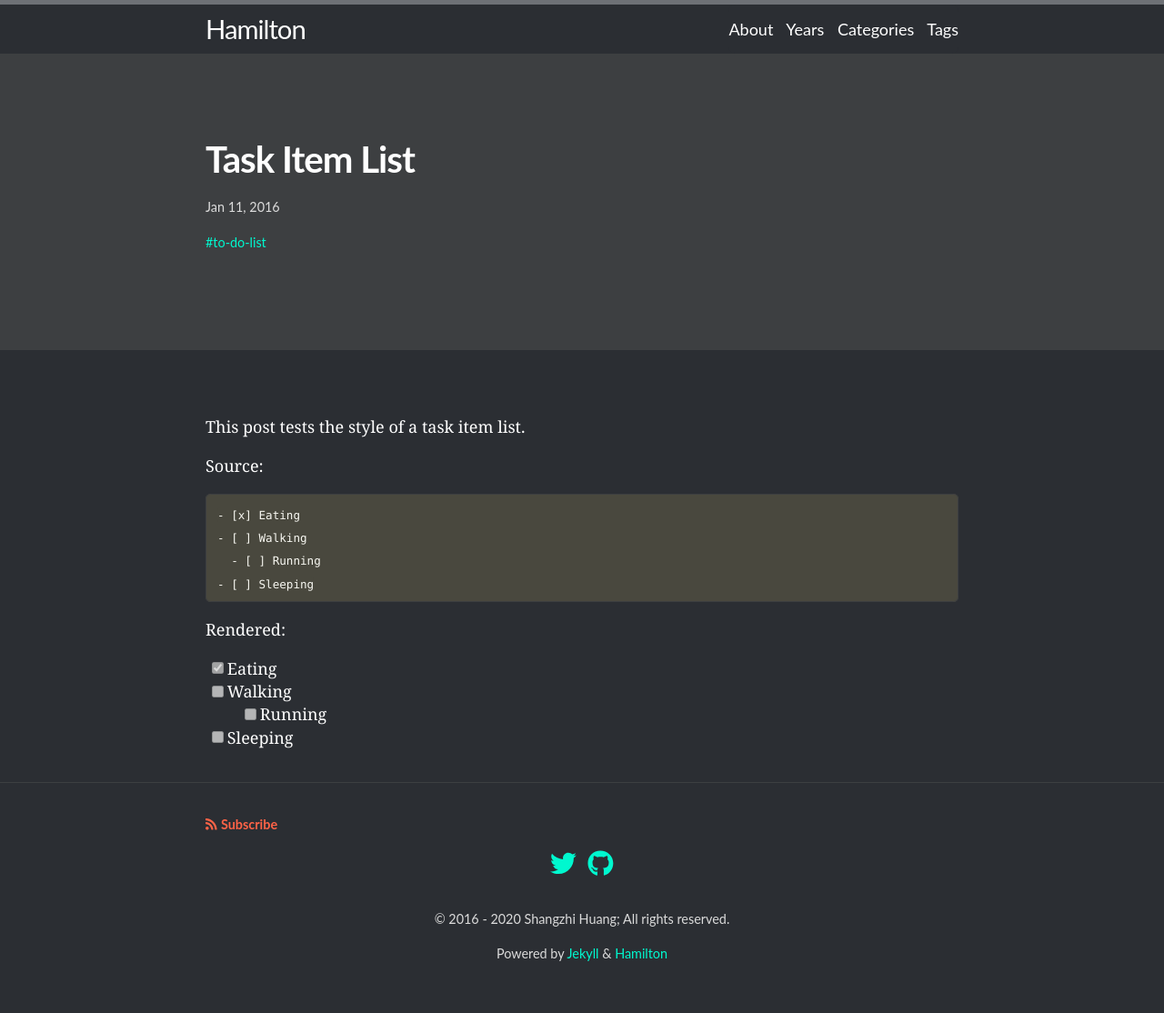
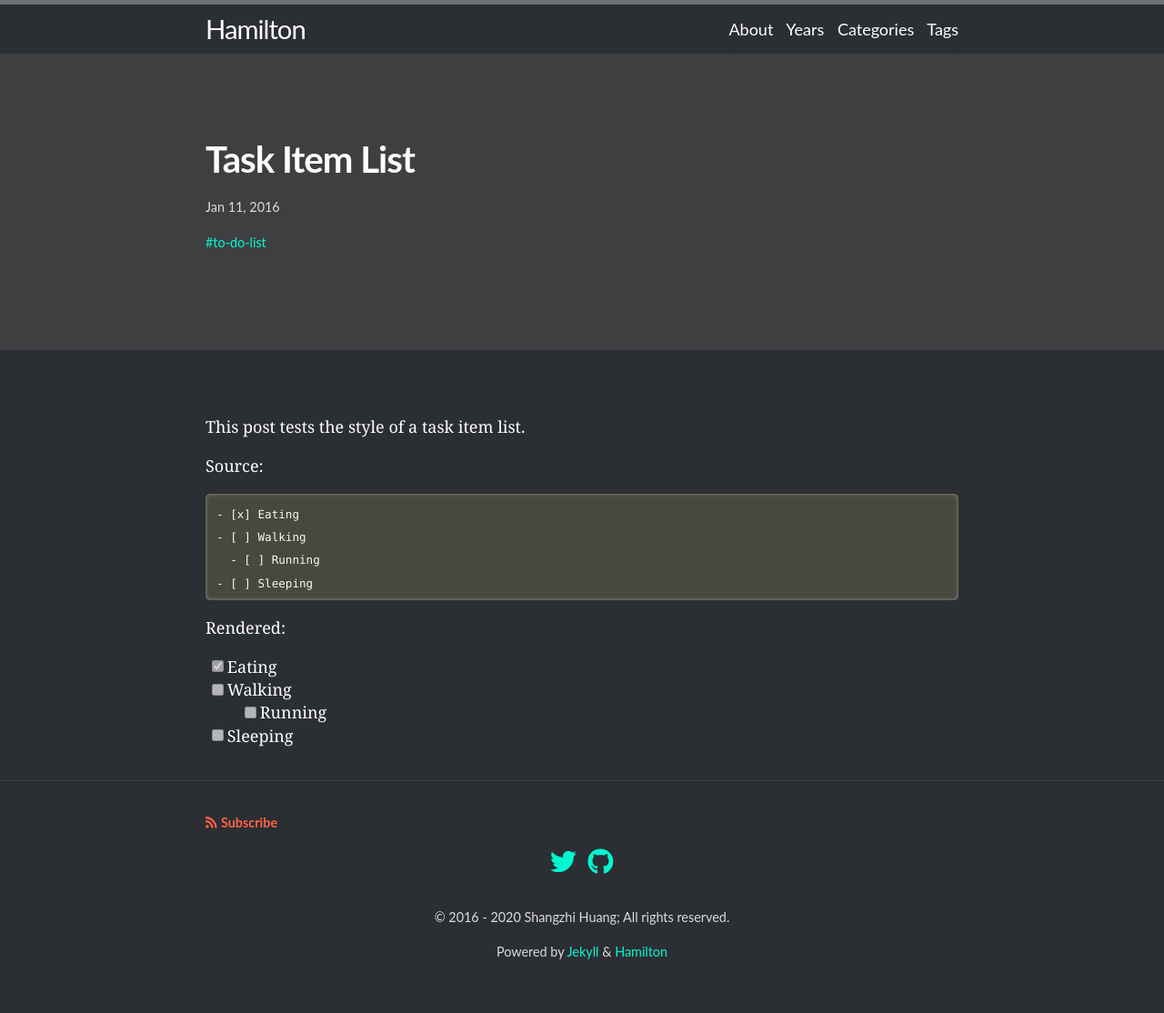
Before and after one commit to zivong/jekyll-theme-hamilton, a Jekyll site: the page built from _posts/2016-01-11-task-item-list.md, in a window 1280 px wide. Shown: the whole page at 91% size. Built offline with Jekyll 4.4.1, drawn with Linux system fonts in a browser that asks for light colours; nearby versions of some CDN libraries; comment, search, counter and statistics services are not loaded.

Commit message:
Set box-shadow of code blocks

```diff
--- a/_sass/hamilton/base.scss
+++ b/_sass/hamilton/base.scss
@@ -128,7 +128,6 @@ code {
 }
 
 pre {
-  border: 1px solid;
   padding: 8px 12px;
   overflow-x: auto;
 
--- a/_sass/hamilton/skin.scss
+++ b/_sass/hamilton/skin.scss
@@ -29,7 +29,7 @@ code {
 }
 
 pre {
-  border-color: $border-color-light;
+  box-shadow: $box-shadow;
 }
 
 .highlight {
--- a/_sass/hamilton/skins/daylight.scss
+++ b/_sass/hamilton/skins/daylight.scss
@@ -16,7 +16,7 @@ $table-header-bg-color: mix($background-color, $border-color, 80%) !default;
 $table-header-border:   $border-color !default;
 $table-border-color:    lighten($border-color, 20%) !default;
 
-$box-shadow:            0 1px 1px rgba(0, 0, 0, 0.205) !default;
+$box-shadow:            0 0 4px rgba(17,17,17,0.4) inset !default;
 
 $subscribe-color:       #b21000 !default;
 
--- a/_sass/hamilton/skins/midnight.scss
+++ b/_sass/hamilton/skins/midnight.scss
@@ -16,7 +16,7 @@ $table-header-bg-color: mix($background-color, $border-color-light, 5%) !default
 $table-header-border:   lighten($border-color, 30%) !default;
 $table-border-color:    lighten($border-color, 20%) !default;
 
-$box-shadow:            0 1px 1px rgba(0, 0, 0, 0.205) !default;
+$box-shadow:            0 0 4px rgba(255,255,255,0.4) inset !default;
 
 $subscribe-color:       tomato !default;
 
--- a/_sass/hamilton/skins/sunrise.scss
+++ b/_sass/hamilton/skins/sunrise.scss
@@ -16,7 +16,7 @@ $table-header-bg-color: mix($background-color, $border-color, 70%) !default;
 $table-header-border:   $border-color !default;
 $table-border-color:    $border-color-light !default;
 
-$box-shadow:            0 1px 1px rgba(0, 0, 0, 0.205) !default;
+$box-shadow:            0 0 4px rgba(34,34,34,0.4) inset !default;
 
 $subscribe-color:       #004e00 !default;
 
```
